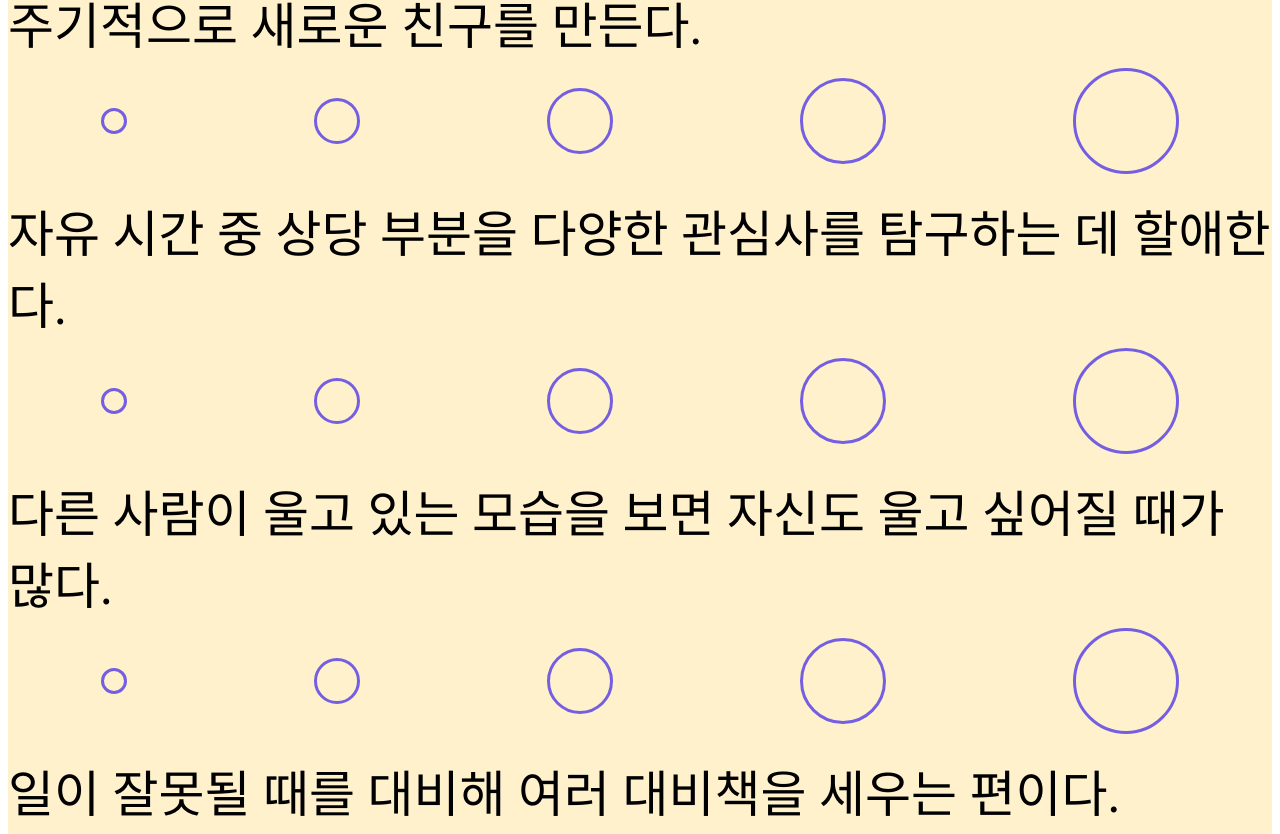
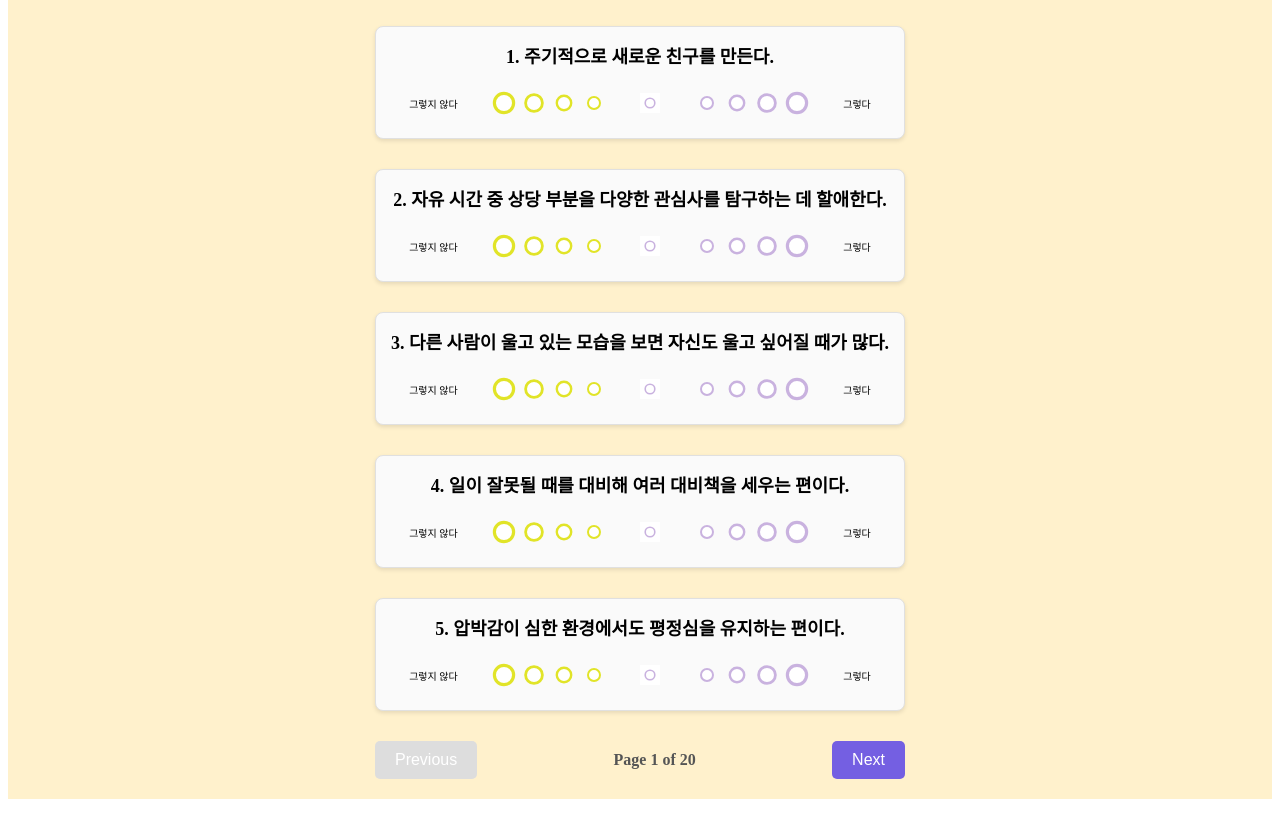
Before and after one commit to changraekang/react_mvti, a React (Create React App) app: page /mvtiTest in a window 1280 px wide. Shown: the part 406-1240 px from the top of the page. After the commit the page ends 1213 px from the top, so only its background shows below. Built offline with nearby package versions, Linux system fonts and the light colour scheme; a web font is replaced by a local one.

Commit message:
css 수정

```diff
--- a/src/components/MvtiQuestion.js
+++ b/src/components/MvtiQuestion.js
@@ -24,29 +24,85 @@ function MvtiQuestion() {
   };
 
   return (
-    <div>
+    <Container>
+      <QuestionContainer>
         {currentQuestions.map((question, index) => (
           <QuestionWrapper key={index}>
-          <div>{question}</div>
+            <QuestionText>
+              {currentPage * QuestionsPerPage + index + 1}. {question}
+            </QuestionText>
+            <div
+              style={{
+                display: "flex",
+                flexDirection: "row",
+                justifyContent: "space-around",
+                alignItems: "center",
+                alignSelf: "center",
+              }}
+            >
+              <div style={{ fontSize: 10 }}>그렇지 않다</div>
               <ScoreSelector>
-            {[1, 2, 3, 4, 5].map((score) => (
+                {[-4, -3, -2, -1].map((score) => (
                   <ScoreButton
                     key={score}
-                score={score}
-                className={scores[question] === String(score) ? "selected" : ""}
                     onClick={() => handleScoreChange(question, String(score))}
-              ></ScoreButton>
+                  >
+                    <Circle
+                      score={-score}
+                      direction="left"
+                      className={
+                        scores[question] === String(score) ? "selected" : ""
+                      }
+                    ></Circle>
+                  </ScoreButton>
                 ))}
               </ScoreSelector>
+              <ScoreButtonCenter
+                key={0}
+                onClick={() => handleScoreChange(question, "0")}
+              >
+                <Circle
+                  score={0}
+                  direction="center"
+                  className={scores[question] === "0" ? "selected" : ""}
+                ></Circle>
+              </ScoreButtonCenter>
+              <ScoreSelector>
+                {[1, 2, 3, 4].map((score) => (
+                  <ScoreButton
+                    key={score}
+                    onClick={() => handleScoreChange(question, String(score))}
+                  >
+                    <Circle
+                      score={score}
+                      direction="right"
+                      className={
+                        scores[question] === String(score) ? "selected" : ""
+                      }
+                    ></Circle>
+                  </ScoreButton>
+                ))}
+              </ScoreSelector>
+              <div style={{ fontSize: 10 }}>그렇다</div>
+            </div>
           </QuestionWrapper>
         ))}
-      <button
+      </QuestionContainer>
+      <Navigation>
+        <NavButton
           onClick={() => setCurrentPage(currentPage - 1)}
           disabled={currentPage === 0}
         >
           Previous
-      </button>
-      <button
+        </NavButton>
+        <PageIndicator>
+          Page {currentPage + 1} of{" "}
+          {Math.ceil(
+            test.questions.flatMap((category) => category.questions).length /
+              QuestionsPerPage
+          )}
+        </PageIndicator>
+        <NavButton
           onClick={() => setCurrentPage(currentPage + 1)}
           disabled={
             (currentPage + 1) * QuestionsPerPage >=
@@ -54,44 +110,120 @@ function MvtiQuestion() {
           }
         >
           Next
-      </button>
-    </div>
+        </NavButton>
+      </Navigation>
+    </Container>
   );
 }
 
 export default MvtiQuestion;
-const QuestionWrapper = styled.div`
-  margin-bottom: 20px;
+
+// 스타일 정의
+const Container = styled.div`
+  max-width: 800px;
+  margin: 0 auto;
+  padding: 20px;
+  text-align: center;
 `;
 
+const QuestionContainer = styled.div`
+  margin: 20px 0;
+`;
+
+const QuestionWrapper = styled.div`
+  margin-bottom: 30px;
+  padding: 15px;
+  border: 1px solid #e0e0e0;
+  border-radius: 8px;
+  background-color: #fafafa;
+  box-shadow: 0 2px 4px rgba(0, 0, 0, 0.1);
+`;
+
+const QuestionText = styled.div`
+  font-size: 18px;
+  font-weight: bold;
+  margin-bottom: 15px;
+`;
 const ScoreSelector = styled.div`
   display: flex;
-  width: 100%;
-  flex-direction: row;
-  justify-content: space-around;
-  margin-top: 10px;
-  align-content: center;
+  justify-content: center;
   align-items: center;
+  gap: 10px; /* 버튼 간의 간격 설정 */
+  margin: 10px 0; /* 위아래 간격 설정 */
 `;
-
 const ScoreButton = styled.div`
-  border-radius: 50%;
   display: flex;
   align-items: center;
   justify-content: center;
-  align-content: center;
   cursor: pointer;
-  border-style: solid; /* 여기에 테두리 스타일을 추가합니다 */
-  border-width: 3px;
-  border-color: #745fe2;
-  transition: background-color 0.3s;
-  width: ${({ score }) => 20 * score}px;
-  height: ${({ score }) => 20 * score}px;
+  width: 20px; /* 버튼의 고정 크기 (절반으로 줄임) */
+  height: 20px; /* 버튼의 고정 크기 (절반으로 줄임) */
+  position: relative;
+  transition: all 0.3s;
+
   &:hover {
-    background-color: #dedede;
-  }
-  &.selected {
-    background-color: #4caf50;
-    color: white;
+    background-color: #e0e0e0;
   }
 `;
+
+const Circle = styled.div`
+  border-radius: 50%;
+  width: 10px; /* 원의 기본 크기 (절반으로 줄임) */
+  height: 10px; /* 원의 기본 크기 (절반으로 줄임) */
+  background-color: ${({ className, direction }) =>
+    className === "selected"
+      ? direction === "left"
+        ? "#E1E428"
+        : "#C9B2DF"
+      : "#fff"}; /* 선택 시 검은색 */
+  border: 2px solid
+    ${({ direction }) => (direction === "left" ? "#E1E428" : "#C9B2DF")};
+  color: ${({ className }) => (className === "selected" ? "#fff" : "#333")};
+  display: flex;
+  align-items: center;
+  justify-content: center;
+  transform: scale(
+    ${({ score }) => 1 + (score - 1) * 0.2}
+  ); /* 점점 커지도록 설정 */
+  transition: transform 0.3s;
+`;
+
+const ScoreButtonCenter = styled(ScoreButton)`
+  border-color: #333;
+  background-color: ${({ className }) =>
+    className === "selected" ? "#000" : "#fff"}; /* 선택 시 검은색 */
+
+  color: #333;
+`;
+const Navigation = styled.div`
+  display: flex;
+  justify-content: space-between;
+  align-items: center;
+  margin-top: 20px;
+`;
+
+const NavButton = styled.button`
+  background-color: #745fe2;
+  color: white;
+  padding: 10px 20px;
+  border: none;
+  border-radius: 5px;
+  cursor: pointer;
+  font-size: 16px;
+  transition: all 0.3s;
+
+  &:disabled {
+    background-color: #ddd;
+    cursor: not-allowed;
+  }
+
+  &:hover:enabled {
+    background-color: #563db8;
+  }
+`;
+
+const PageIndicator = styled.div`
+  font-size: 16px;
+  font-weight: bold;
+  color: #555;
+`;
```
Lines whose indentation alone changed are shown as unchanged.
